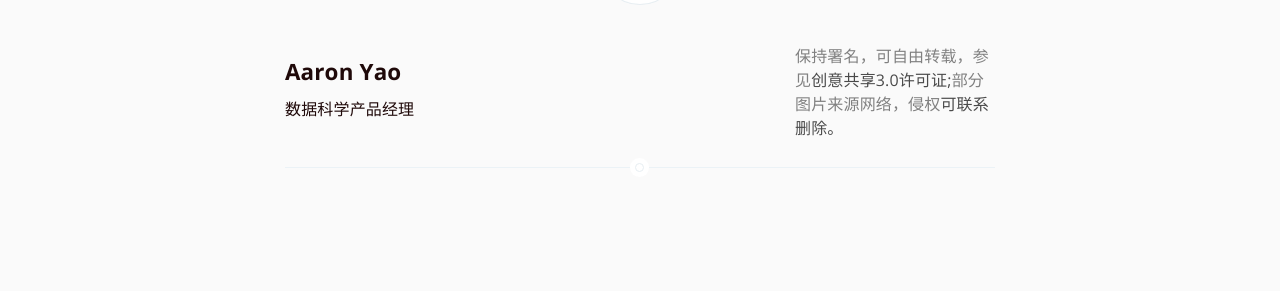
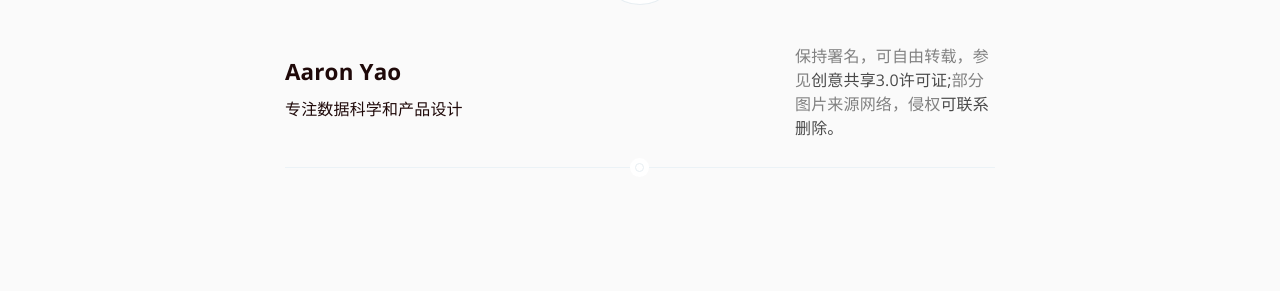
Before and after one commit to aaronyao/aaronyao.github.io, a Jekyll site: the page built from _posts/2013-11-10-welcome-to-jekyll的副本 11.markdown, in a window 1280 px wide. Shown: the part 782-1073 px from the top of the page. Built offline with Jekyll 4.4.1, drawn with Linux system fonts in a browser that asks for light colours.

Commit message:
Update bio.

```diff
--- a/_layouts/post.html
+++ b/_layouts/post.html
@@ -73,7 +73,7 @@ post_class: post-template
                     <!-- Author Name -->
                     <h4> {{ site.author }} </h4>
                     <!-- Author Bio -->
-                    <p>数据科学产品经理</p>
+                    <p>专注数据科学和产品设计</p>
                 </section>
             {% endif %}
 			<section class="declare">
```
